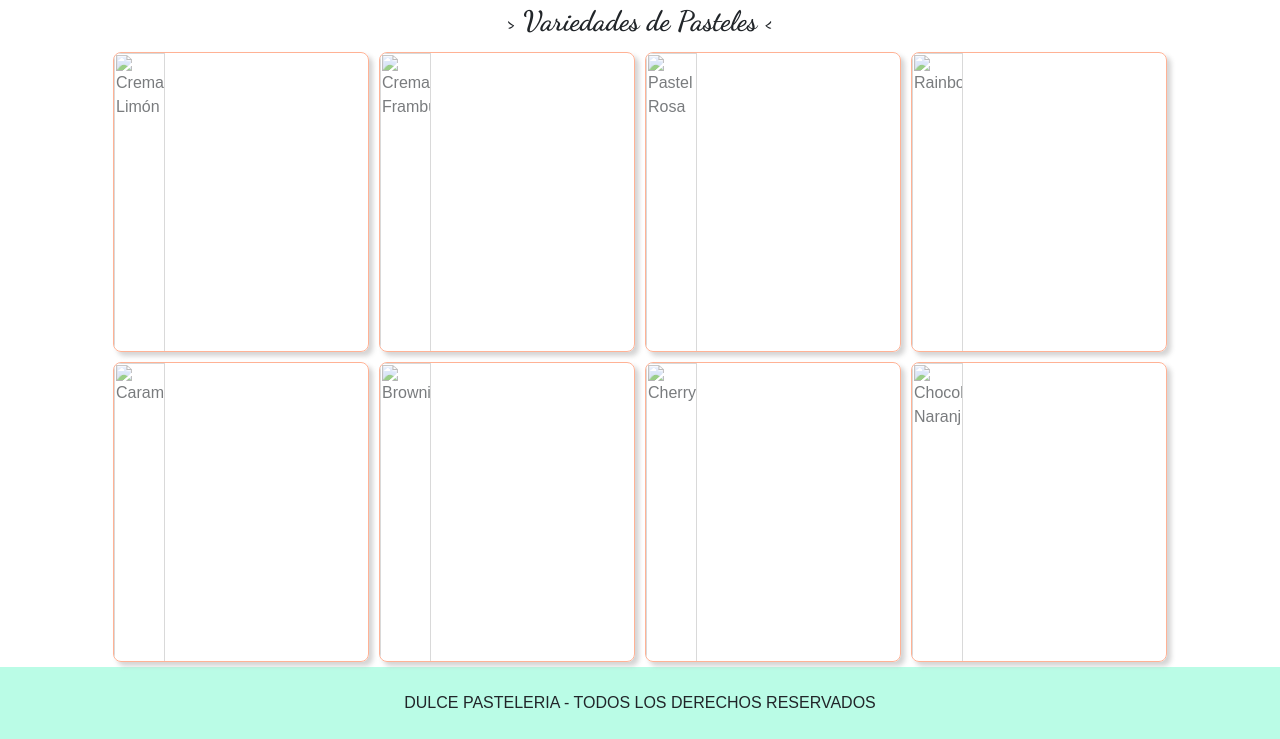
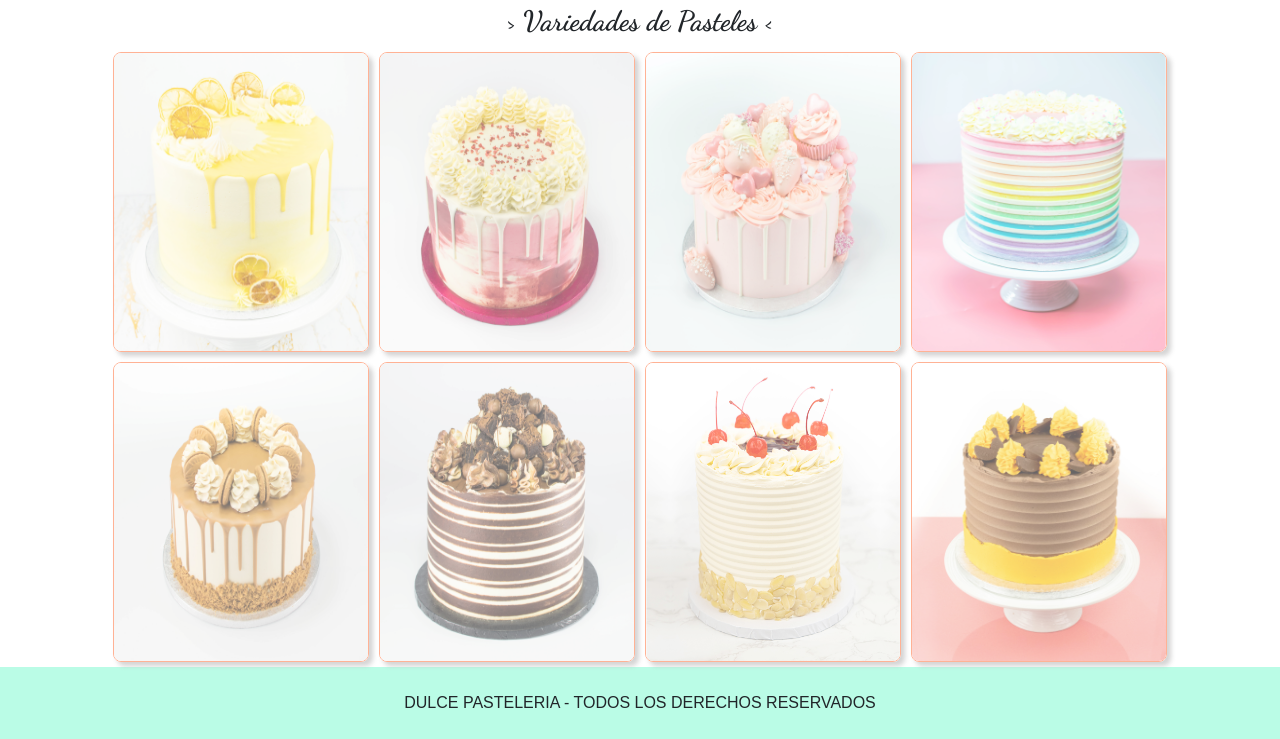
Before and after one commit to TammyPardo/desarrollo-web, a plain HTML site: page productos.html in a window 1280 px wide. Shown: the part 195-934 px from the top of the page. Drawn offline with nearby package versions, Linux system fonts and the light colour scheme; the site is published under a folder, as on GitHub Pages, so addresses that start at the root find nothing.

Commit message:
Update productos.html

```diff
--- a/productos.html
+++ b/productos.html
@@ -43,14 +43,14 @@
     <section class="pasteles">
 
 
-        <img src="/img/Cake11.jpg" title="Crema Limón">
-        <img src="/img/Cake23.jpg" title="Crema Frambuesa">
-        <img src="/img/Cake14.jpg" title="Pastel Rosa">
-        <img src="/img/Cake15.jpg" title="Rainbow">
-        <img src="/img/Cake17.jpg" title="Caramelo">
-        <img src="/img/Cake20.jpg" title="Brownie">
-        <img src="/img/Cake21.jpg" title="Cherry">
-        <img src="/img/Cake12.jpg" title="Chocolate Naranja">
+        <img src="img/Cake11.jpg" title="Crema Limón">
+        <img src="img/Cake23.jpg" title="Crema Frambuesa">
+        <img src="img/Cake14.jpg" title="Pastel Rosa">
+        <img src="img/Cake15.jpg" title="Rainbow">
+        <img src="img/Cake17.jpg" title="Caramelo">
+        <img src="img/Cake20.jpg" title="Brownie">
+        <img src="img/Cake21.jpg" title="Cherry">
+        <img src="img/Cake12.jpg" title="Chocolate Naranja">
 
     </section>
 </main>
```
